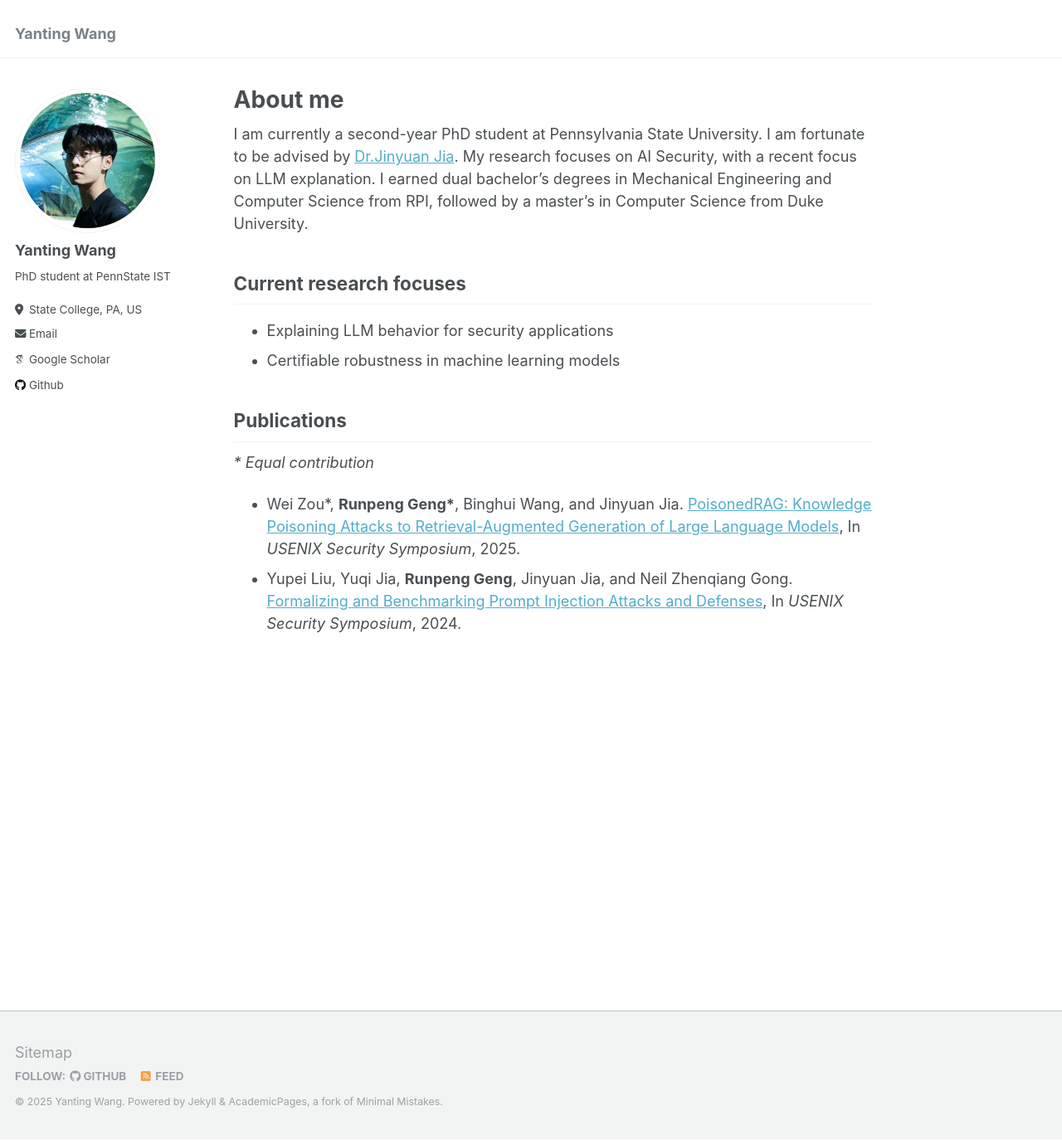
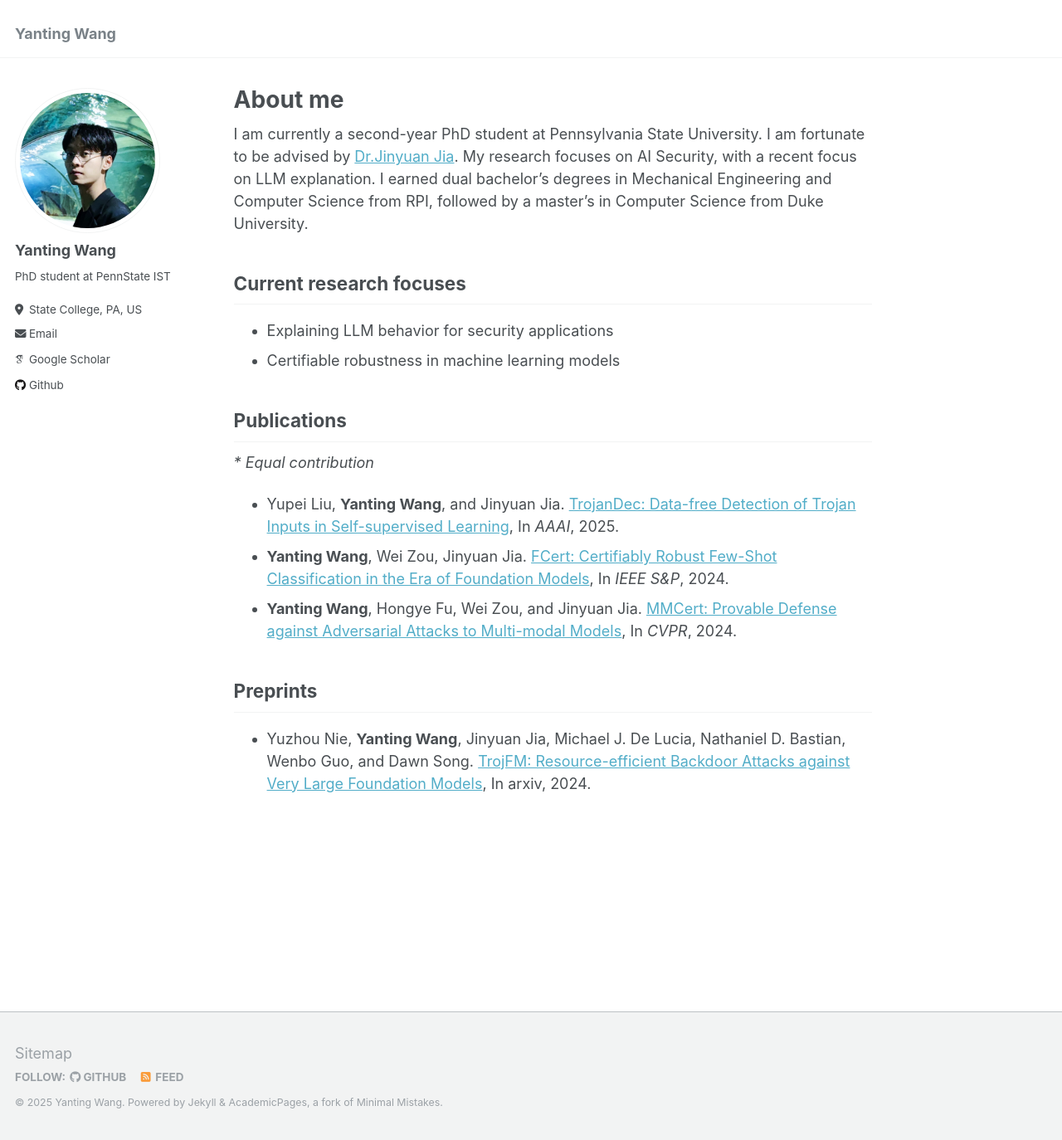
Before and after one commit to Wang-Yanting/Wang-Yanting.github.io, a Jekyll site: the page built from _pages/about.md, in a window 1280 px wide and 1374 px high. Shown: the whole window at 83% size. Built offline with Jekyll 4.4.1, drawn with Linux system fonts in a browser that asks for light colours; some web fonts are replaced.

Commit message:
Update about.md

```diff
--- a/_pages/about.md
+++ b/_pages/about.md
@@ -16,11 +16,12 @@ I am currently a second-year PhD student at Pennsylvania State University. I am
 * Explaining LLM behavior for security applications
 * Certifiable robustness in machine learning models
 
-
-
 ## Publications
 
 *\* Equal contribution*
+* Yupei Liu, **Yanting Wang**, and Jinyuan Jia. [TrojanDec: Data-free Detection of Trojan Inputs in Self-supervised Learning](https://arxiv.org/pdf/2501.04108), In *AAAI*, 2025.
+* **Yanting Wang**, Wei Zou, Jinyuan Jia. [FCert: Certifiably Robust Few-Shot Classification in the Era of Foundation Models](https://arxiv.org/pdf/2404.08631), In *IEEE S&P*, 2024.
+* **Yanting Wang**, Hongye Fu, Wei Zou, and Jinyuan Jia. [MMCert: Provable Defense against Adversarial Attacks to Multi-modal Models](https://arxiv.org/abs/2403.19080), In *CVPR*, 2024.
 
-* Wei Zou\*, **Runpeng Geng\***, Binghui Wang, and Jinyuan Jia. [PoisonedRAG: Knowledge Poisoning Attacks to Retrieval-Augmented Generation of Large Language Models](https://arxiv.org/abs/2402.07867), In *USENIX Security Symposium*, 2025.
-* Yupei Liu, Yuqi Jia, **Runpeng Geng**, Jinyuan Jia, and Neil Zhenqiang Gong. [Formalizing and Benchmarking Prompt Injection Attacks and Defenses](https://arxiv.org/abs/2310.12815), In *USENIX Security Symposium*, 2024.
+## Preprints
+* Yuzhou Nie, **Yanting Wang**, Jinyuan Jia, Michael J. De Lucia, Nathaniel D. Bastian, Wenbo Guo, and Dawn Song. [TrojFM: Resource-efficient Backdoor Attacks against Very Large Foundation Models](https://arxiv.org/abs/2405.16783), In arxiv, 2024.
```
